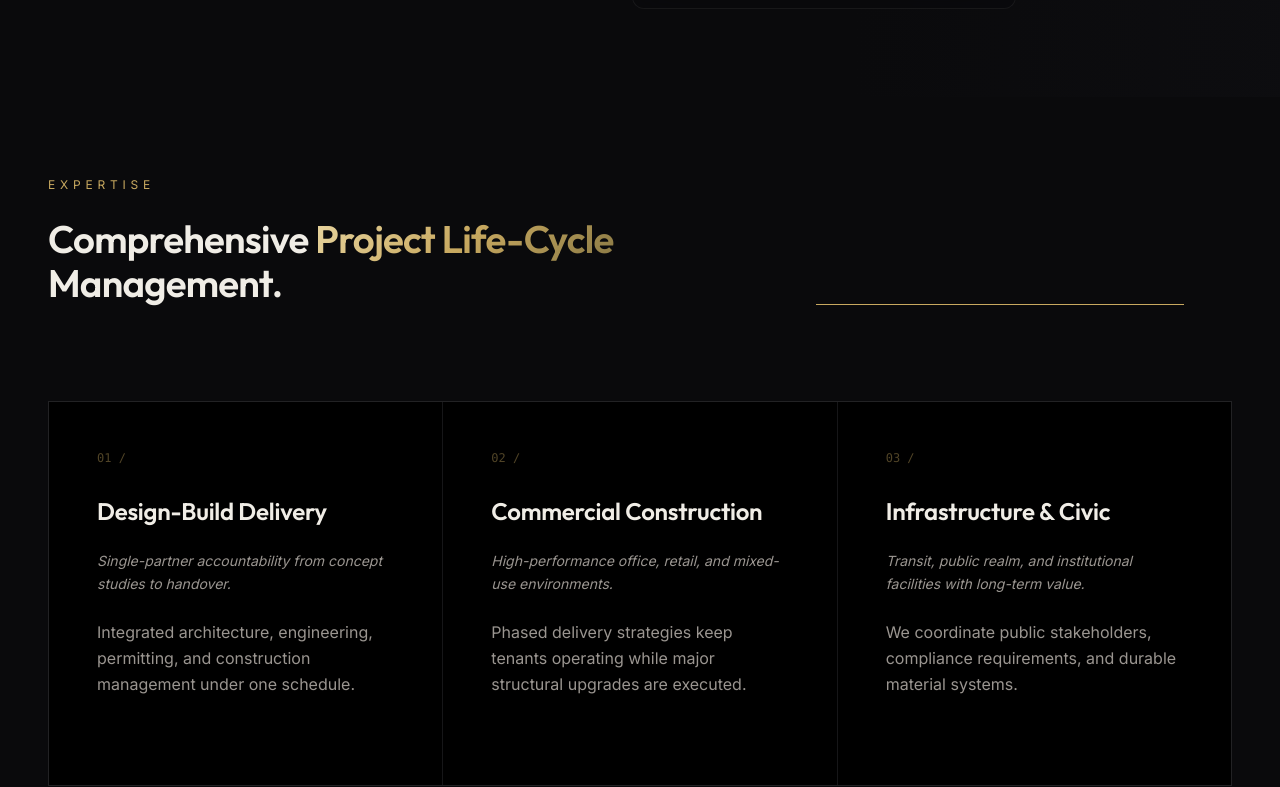
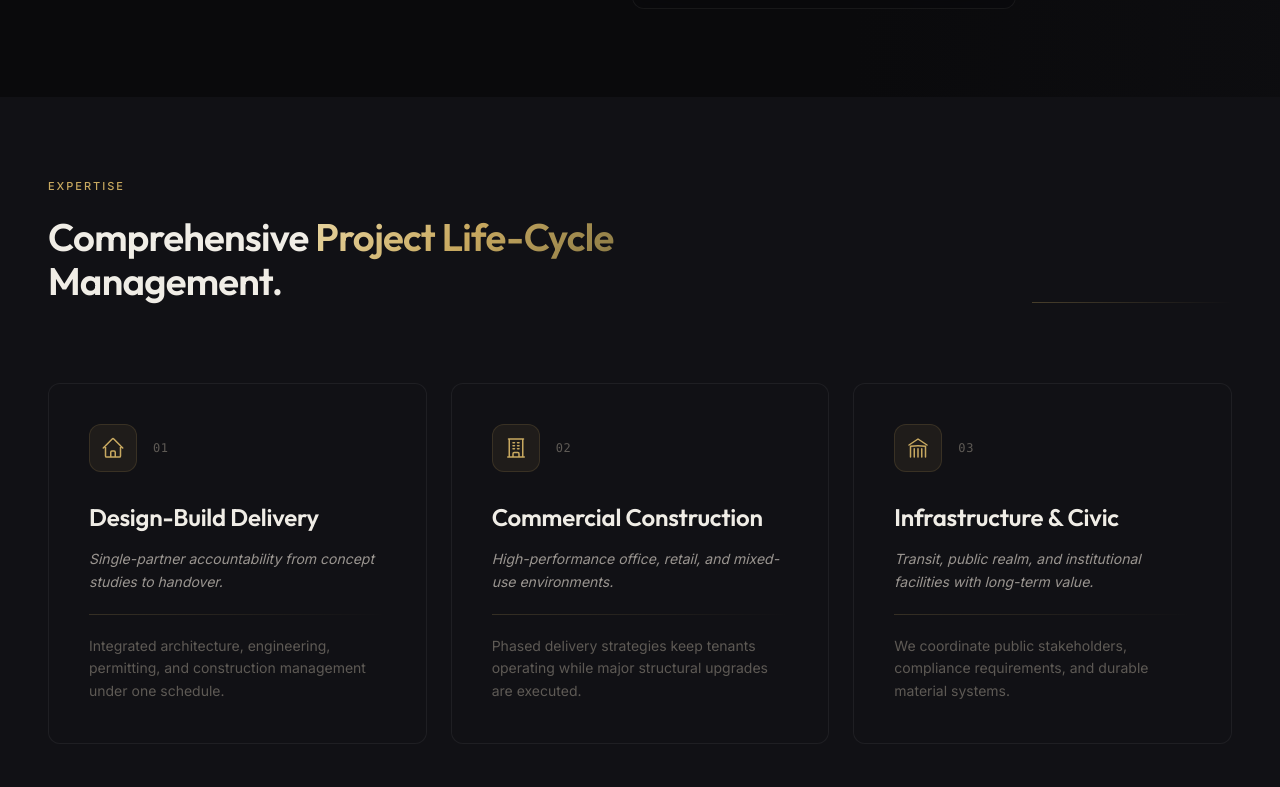
Before and after one commit to lacintemel/meridian-build-co, a Next.js app: page / in a window 1280 px wide. Shown: the part 1527-2314 px from the top of the page. Built offline with nearby package versions, Linux system fonts and the light colour scheme.

Commit message:
refactor: redesign Services and Testimonials sections with updated card layouts, iconography, and refined typography.

```diff
--- a/src/components/sections/Services.tsx
+++ b/src/components/sections/Services.tsx
@@ -4,63 +4,93 @@ import { motion } from "framer-motion";
 import { services } from "@/data/home";
 import { useScrollReveal } from "@/hooks/useScrollReveal";
 
+const serviceIcons = [
+  // Design-Build
+  <svg key="design" className="w-6 h-6" fill="none" stroke="currentColor" viewBox="0 0 24 24" strokeWidth={1.5}>
+    <path strokeLinecap="round" strokeLinejoin="round" d="M2.25 12l8.954-8.955c.44-.439 1.152-.439 1.591 0L21.75 12M4.5 9.75v10.125c0 .621.504 1.125 1.125 1.125H9.75v-4.875c0-.621.504-1.125 1.125-1.125h2.25c.621 0 1.125.504 1.125 1.125V21h4.125c.621 0 1.125-.504 1.125-1.125V9.75M8.25 21h8.25" />
+  </svg>,
+  // Commercial
+  <svg key="commercial" className="w-6 h-6" fill="none" stroke="currentColor" viewBox="0 0 24 24" strokeWidth={1.5}>
+    <path strokeLinecap="round" strokeLinejoin="round" d="M3.75 21h16.5M4.5 3h15M5.25 3v18m13.5-18v18M9 6.75h1.5m-1.5 3h1.5m-1.5 3h1.5m3-6H15m-1.5 3H15m-1.5 3H15M9 21v-3.375c0-.621.504-1.125 1.125-1.125h3.75c.621 0 1.125.504 1.125 1.125V21" />
+  </svg>,
+  // Infrastructure
+  <svg key="infra" className="w-6 h-6" fill="none" stroke="currentColor" viewBox="0 0 24 24" strokeWidth={1.5}>
+    <path strokeLinecap="round" strokeLinejoin="round" d="M12 21v-8.25M15.75 21v-8.25M8.25 21v-8.25M3 9l9-6 9 6m-1.5 12V10.332A48.36 48.36 0 0012 9.75c-2.551 0-5.056.2-7.5.582V21" />
+  </svg>,
+];
+
 export default function Services() {
-  const { ref, isInView } = useScrollReveal({ threshold: 0.2 });
+  const { ref, isInView } = useScrollReveal({ threshold: 0.15 });
 
   return (
     <section
       ref={ref}
       id="services"
-      className="section-spacing bg-[var(--color-charcoal)] relative overflow-hidden"
+      className="section-spacing relative overflow-hidden bg-[var(--bg-elevated)]"
     >
       <div className="container-luxury relative z-10">
-        <div className="flex flex-col lg:flex-row lg:items-end justify-between mb-24 gap-12">
+        {/* Section Header */}
+        <div className="flex flex-col lg:flex-row lg:items-end justify-between mb-16 lg:mb-20 gap-8">
           <motion.div
-            initial={{ opacity: 0, y: 50 }}
+            initial={{ opacity: 0, y: 40 }}
             animate={isInView ? { opacity: 1, y: 0 } : {}}
-            transition={{ duration: 1, ease: [0.16, 1, 0.3, 1] }}
+            transition={{ duration: 0.8, ease: [0.16, 1, 0.3, 1] }}
             className="max-w-2xl"
           >
-            <p className="text-xs uppercase tracking-[0.4em] text-[var(--color-gold)] mb-6">Expertise</p>
-            <h2 className="text-4xl md:text-5xl lg:text-6xl font-bold leading-tight text-[var(--color-platinum)]">
+            <p className="text-overline mb-5">Expertise</p>
+            <h2 className="text-[clamp(1.75rem,3.5vw,2.75rem)] font-bold leading-[1.1] text-[var(--text-primary)]">
               Comprehensive <span className="text-gradient-gold">Project Life-Cycle</span> Management.
             </h2>
           </motion.div>
 
           <motion.div
-            initial={{ opacity: 0, y: 20 }}
-            animate={isInView ? { opacity: 1, y: 0 } : {}}
-            transition={{ duration: 0.8, delay: 0.4 }}
-            className="hidden lg:block h-[1px] flex-grow mx-12 bg-[var(--color-gold)] opacity-20"
+            initial={{ opacity: 0 }}
+            animate={isInView ? { opacity: 1 } : {}}
+            transition={{ duration: 0.6, delay: 0.3 }}
+            className="hidden lg:block h-[1px] flex-grow max-w-[200px] bg-gradient-to-r from-[var(--accent)]/30 to-transparent"
           />
         </div>
 
-        <div className="grid md:grid-cols-2 lg:grid-cols-3 gap-px bg-white/5 border border-white/5">
+        {/* Service Cards Grid */}
+        <div className="grid md:grid-cols-3 gap-6">
           {services.map((service, i) => (
             <motion.div
               key={service.title}
               initial={{ opacity: 0, y: 30 }}
               animate={isInView ? { opacity: 1, y: 0 } : {}}
-              transition={{ duration: 0.8, delay: i * 0.1 }}
-              className="bg-black p-12 hover:bg-[var(--color-charcoal)] transition-colors duration-500 group relative overflow-hidden"
+              transition={{ duration: 0.7, delay: i * 0.12 }}
+              className="group relative card-dark p-8 md:p-10 flex flex-col"
             >
-              <div className="relative z-10">
-                <span className="text-[var(--color-gold)] text-xs font-mono mb-8 block opacity-40 group-hover:opacity-100 transition-opacity">
-                  0{i + 1} /
+              {/* Icon + Number */}
+              <div className="flex items-center gap-4 mb-8">
+                <div className="w-12 h-12 rounded-lg bg-[var(--accent)]/[0.08] border border-[var(--accent)]/[0.15] flex items-center justify-center text-[var(--accent)] group-hover:bg-[var(--accent)]/[0.15] transition-colors duration-300">
+                  {serviceIcons[i]}
+                </div>
+                <span className="text-[var(--text-tertiary)] text-xs font-mono tracking-wider">
+                  0{i + 1}
                 </span>
-                <h3 className="text-2xl font-bold text-[var(--color-platinum)] mb-6 group-hover:text-[var(--color-gold)] transition-colors">
-                  {service.title}
-                </h3>
-                <p className="text-[var(--color-silver)] font-light leading-relaxed mb-6 italic text-sm">
-                  {service.description}
-                </p>
-                <p className="text-[var(--color-silver)] font-light leading-relaxed mb-10">
-                  {service.details}
-                </p>
               </div>
 
-              {/* Animated background element */}
-              <div className="absolute -bottom-10 -right-10 w-40 h-40 bg-[var(--color-gold)] opacity-0 group-hover:opacity-[0.03] rounded-full blur-3xl transition-opacity duration-700" />
+              {/* Title */}
+              <h3 className="text-xl font-semibold text-[var(--text-primary)] mb-4 group-hover:text-[var(--accent)] transition-colors duration-300">
+                {service.title}
+              </h3>
+
+              {/* Description */}
+              <p className="text-sm text-[var(--text-secondary)] leading-relaxed mb-5 italic">
+                {service.description}
+              </p>
+
+              {/* Divider */}
+              <div className="h-[1px] w-full bg-gradient-to-r from-[var(--accent)]/20 to-transparent mb-5" />
+
+              {/* Details */}
+              <p className="text-sm text-[var(--text-tertiary)] leading-relaxed mt-auto">
+                {service.details}
+              </p>
+
+              {/* Hover glow */}
+              <div className="absolute -bottom-8 -right-8 w-32 h-32 bg-[var(--accent)] opacity-0 group-hover:opacity-[0.04] rounded-full blur-3xl transition-opacity duration-500 pointer-events-none" />
             </motion.div>
           ))}
         </div>
```
